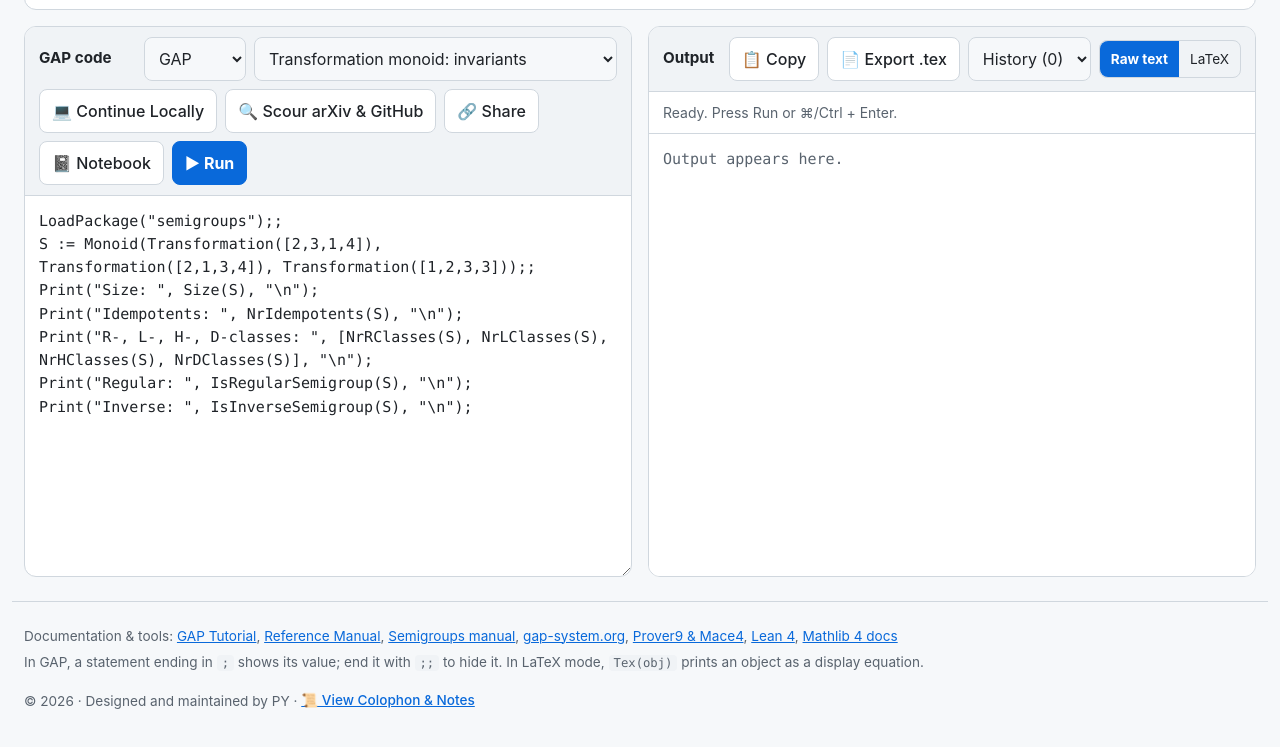
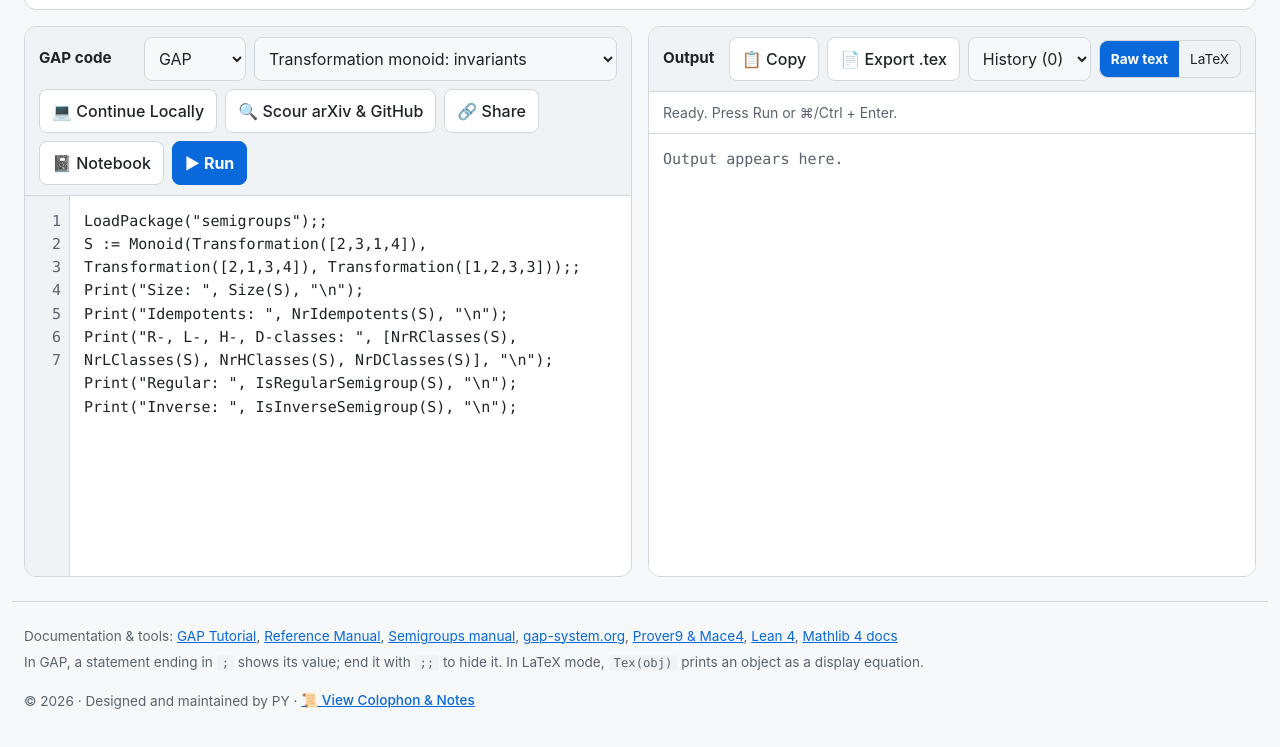
Before and after one commit to BentzStudio/gap-online, a website built with Vite: page index.html in a window 1280 px wide. Shown: the part 501-1248 px from the top of the page. Built offline with nearby package versions, Linux system fonts and the light colour scheme.

Commit message:
Add an editor gutter

```diff
--- a/index.html
+++ b/index.html
@@ -205,7 +205,10 @@
         ▶ Run
       </button>
     </div>
-    <textarea id="code" spellcheck="false" autocapitalize="off" autocomplete="off" aria-label="Code editor"></textarea>
+    <div class="editor-wrapper">
+      <div id="codeGutter" class="editor-gutter" aria-hidden="true"></div>
+      <textarea id="code" spellcheck="false" autocomplete="off" autocapitalize="off"></textarea>
+    </div>
     <div id="notebook" hidden></div>
   </section>
 
--- a/src/main.js
+++ b/src/main.js
@@ -588,3 +588,57 @@ $("texBtn").onclick = () => {
   const code = notebook.isOn() && lastTool === "gap" ? notebook.joined() : $("code").value;
   downloadText("session.tex", buildTex({ toolLabel: TOOLS[lastTool]?.label || "Session", code, output: lastOutput, latexMode }), "application/x-tex");
 };
+
+/* ---- Non-Destructive Editor Gutter Logic ---- */
+(function() {
+  const codeArea = $("code");
+  const codeGutter = $("codeGutter");
+  if (!codeArea || !codeGutter) return;
+
+  let lastLineCount = 0;
+
+  function updateGutterLines() {
+    const lines = codeArea.value.split('\n');
+    const lineCount = lines.length || 1;
+
+    // Only rebuild DOM fragments if the row count actually changed
+    if (lineCount !== lastLineCount) {
+      const fragment = document.createDocumentFragment();
+      for (let i = 1; i <= lineCount; i++) {
+        const numSpan = document.createElement('span');
+        numSpan.className = 'gutter-num';
+        numSpan.textContent = i;
+        fragment.appendChild(numSpan);
+      }
+      codeGutter.replaceChildren(fragment);
+      lastLineCount = lineCount;
+    }
+
+    // Always align the gutter scroll track to match text alterations
+    syncGutterScroll();
+  }
+
+  function syncGutterScroll() {
+    codeGutter.scrollTop = codeArea.scrollTop;
+  }
+
+  // Bind interface mutation observers
+  codeArea.addEventListener('input', updateGutterLines);
+  codeArea.addEventListener('scroll', syncGutterScroll);
+
+  // Sync calculations across platform window resized boundaries
+  window.addEventListener('resize', syncGutterScroll);
+
+  // Intercept system value changes (Theme loading, history swaps, examples)
+  const codeDescriptor = Object.getOwnPropertyDescriptor(HTMLTextAreaElement.prototype, 'value');
+  Object.defineProperty(codeArea, 'value', {
+    ...codeDescriptor,
+    set: function(val) {
+      codeDescriptor.set.call(this, val);
+      updateGutterLines();
+    }
+  });
+
+  // Initial trigger calculation
+  setTimeout(updateGutterLines, 50);
+})();
--- a/src/styles.css
+++ b/src/styles.css
@@ -605,3 +605,76 @@ button.active { border-color: var(--accent); color: var(--accent); }
     display: none !important;
   }
 }
+
+/* ---- Non-Destructive Editor Gutter Extensions ---- */
+.editor-wrapper {
+  display: flex;
+  flex: 1;
+  background: transparent;
+  min-height: 380px;
+  position: relative;
+}
+
+/* Force the existing textarea to drop standard side-borders and share sizing */
+.editor-wrapper #code {
+  flex: 1;
+  min-height: 100%;
+  border-left: 1px solid var(--line);
+  resize: none; /* Prevents text area from dragging independently from gutter */
+}
+
+.editor-gutter {
+  display: flex;
+  flex-direction: column;
+  align-items: flex-end;
+  padding: 14px 8px 14px 12px;
+  background: var(--panel-2);
+  font: .9375rem/1.55 var(--mono);
+  color: var(--muted);
+  user-select: none;
+  overflow: hidden;
+  text-align: right;
+  min-width: 44px;
+}
+
+.gutter-num {
+  display: block;
+  height: 1.55em; /* Explicitly bound to match textarea line-height */
+  font-variant-numeric: tabular-nums;
+}
+
+/* Theme overrides to keep aesthetics consistent */
+:root[data-theme="light"] .editor-gutter {
+  background: var(--panel-2);
+}
+:root[data-theme="oled"] .editor-gutter {
+  background: var(--bg);
+}
+
+/* 📟 Extra UI Juice for Retro Terminal Theme */
+:root[data-theme="terminal"] .editor-gutter {
+  background: var(--bg);
+  border-right: 1px dashed var(--line);
+}
+:root[data-theme="terminal"] .gutter-num {
+  text-shadow: var(--glow); /* Adds the faint green phosphor glow to the numbers */
+}
+
+/* ⚡ Extra UI Juice for Cyber Amber Theme */
+:root[data-theme="amber"] .editor-gutter {
+  background: var(--bg);
+  border-right: 1px dashed var(--line);
+}
+:root[data-theme="amber"] .gutter-num {
+  text-shadow: var(--glow); /* Adds the vintage CRT amber glow to the numbers */
+}
+
+/* Mobile responsive constraints: minimize gutter real estate on small viewport screens */
+@media (max-width: 600px) {
+  .editor-gutter {
+    padding-left: 4px;
+    padding-right: 4px;
+    min-width: 32px;
+    font-size: .85rem;
+  }
+}
```
